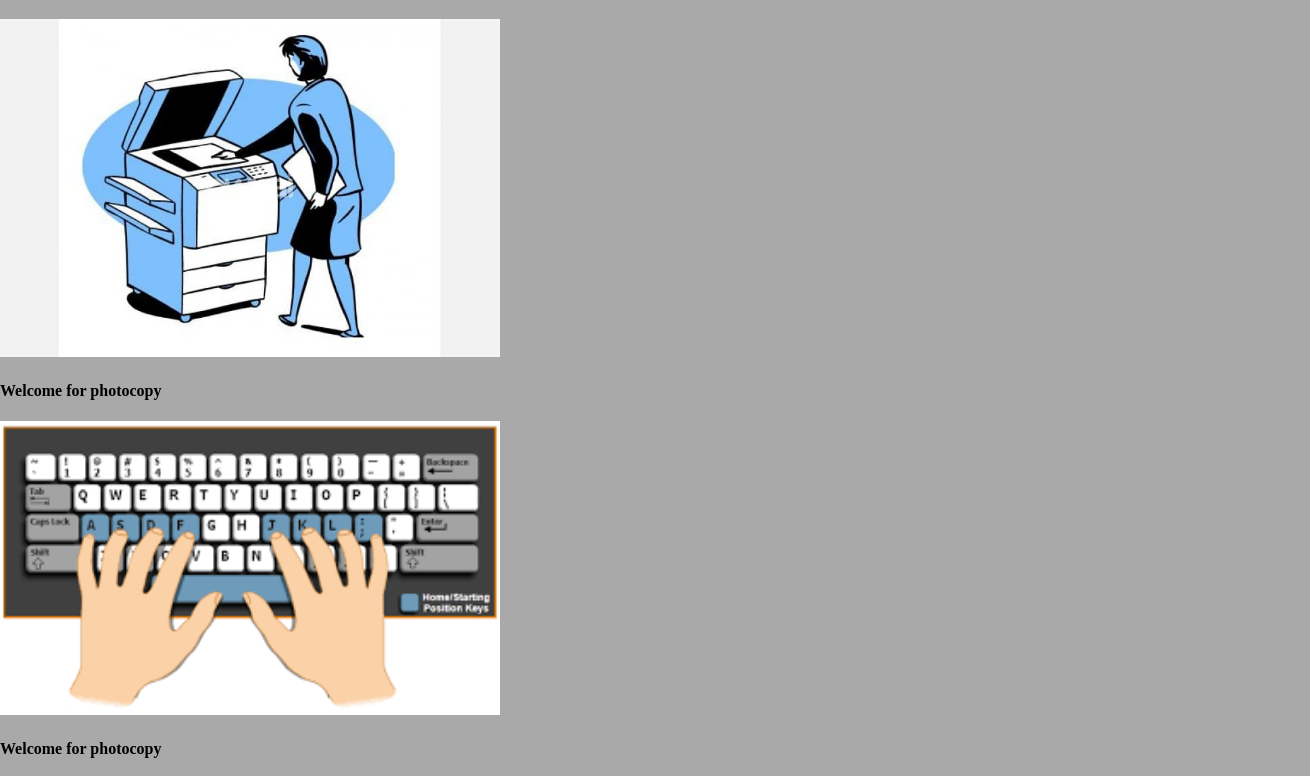
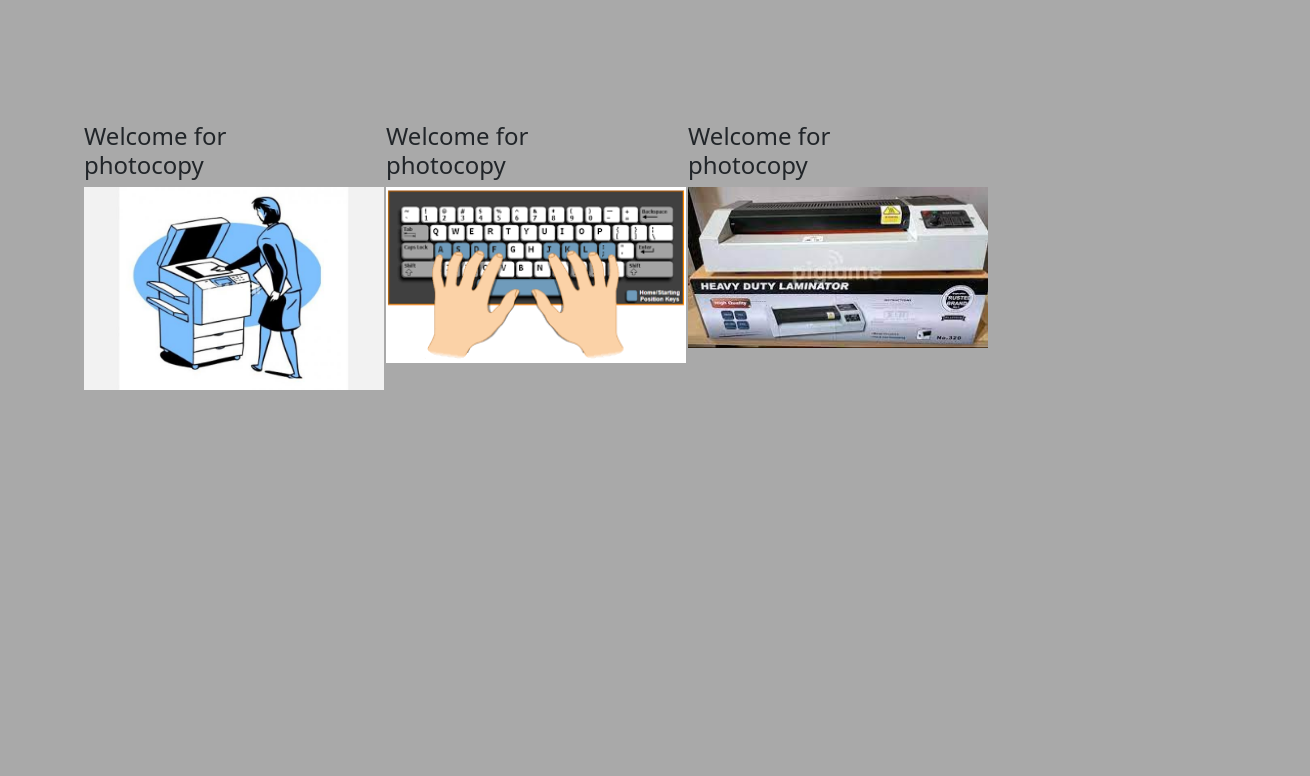
Before and after one commit to cataML/Blessed-Cyber-Cafe, a plain HTML site: page index.html in a window 1280 px wide. Shown: the part 661-1437 px from the top of the page, 1310 px wide, since content can reach past the window. Drawn offline with nearby package versions, Linux system fonts and the light colour scheme.

Commit message:
Update index.html

```diff
--- a/index.html
+++ b/index.html
@@ -5,7 +5,8 @@
     <meta http-equiv="X-UA-Compatible" content="IE=edge">
     <meta name="viewport" content="width=device-width, initial-scale=1.0">
     <title> Blessd Cyber Cafe</title>
-    <a href="	https://cdn.jsdelivr.net/npm/bootstrap@5.3.0/dist/js/bootstrap.bundle.min.js"></a>
+    <link href="https://cdn.jsdelivr.net/npm/bootstrap@5.0.2/dist/css/bootstrap.min.css" rel="stylesheet"
+    integrity="sha384-EVSTQN3/azprG1Anm3QDgpJLIm9Nao0Yz1ztcQTwFspd3yD65VohhpuuCOmLASjC" crossorigin="anonymous">
     <link rel="stylesheet" href="style.css">
 </head>
 <body>
@@ -21,19 +22,19 @@
 <div class="container-fluid p-5 text-white text-centre">
     <h1>Welcome to Blessed Cyber Cafe</h1>
 </div>
-<div class="containerp-5">
+<div class="container-fluid p-5">
    <div class="row">
-    <div class="col-sm-3">
+    <div class="col-sm-3 p-5 offset=0.9">
         <h4>Welcome for photocopy</h4>
-        <img src="img/photocopying.jpg" width="500px" alt="">
+        <img src="img/photocopying.jpg" width="300px" alt="">
     </div>
-    <div class="col-sm-3">
+    <div class="col-sm-3 p-5 offset=0.9">
         <h4>Welcome for photocopy</h4>
-        <img src="img/typing.png" width="500px" alt="">
+        <img src="img/typing.png" width="300px" alt="">
     </div>
-    <div class="col-sm-3">
+    <div class="col-sm-3 p-5 offset=0.5">
         <h4>Welcome for photocopy</h4>
-        <img src="img/lamination.jpg" width="500px" alt="">
+        <img src="img/lamination.jpg" width="300px" alt="">
     </div>
    </div>
 </div>
```
